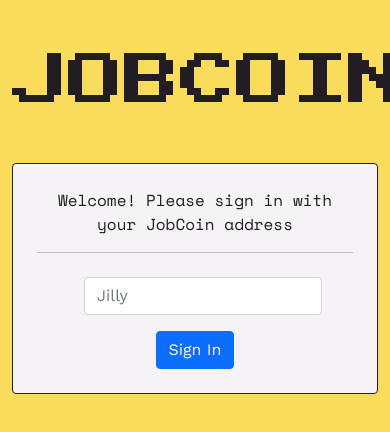
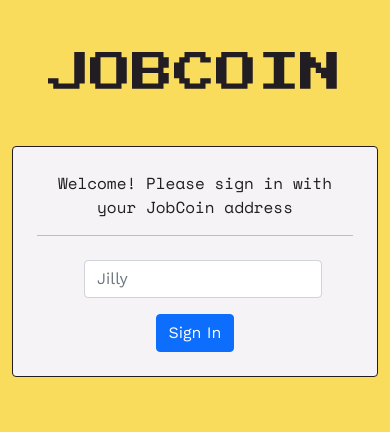
Before and after one commit to benjipt/bitcorn-app, a React (Create React App) app: page / in a window 390 px wide. Shown: the top 432 px of the page. Built offline with nearby package versions, Linux system fonts and the light colour scheme.

Commit message:
added responsive sizing for h1 font

```diff
--- a/src/index.css
+++ b/src/index.css
@@ -71,3 +71,9 @@ p {
   font-family: 'Work Sans', sans-serif;
   color: #221D23;
 }
+
+@media screen and (max-width: 850px) {
+  h1 {
+    font-size: 42px;
+  }
+}
```
Also changed, not shown: 1 other file (tests, documents, lock files or other folders).
